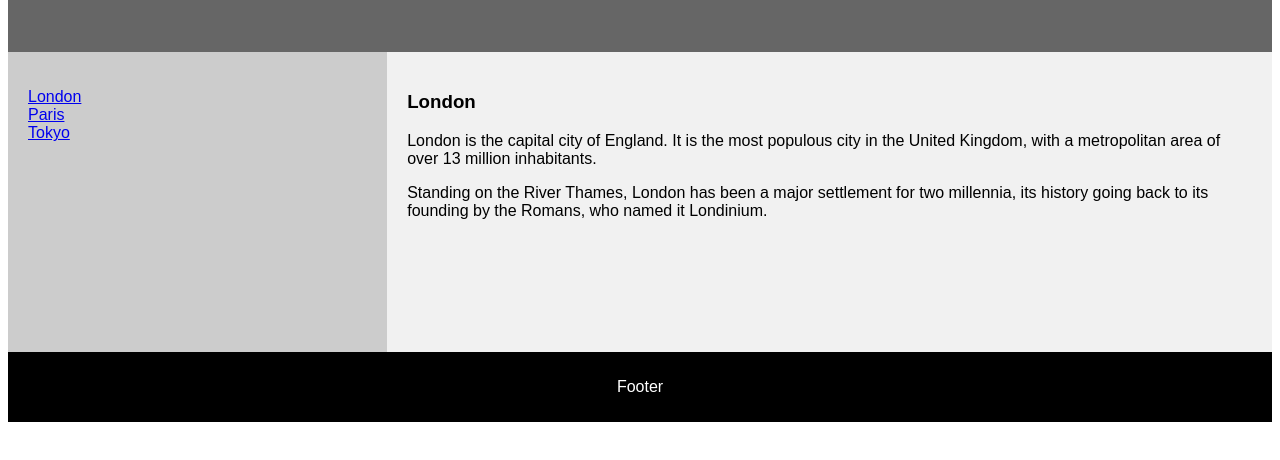
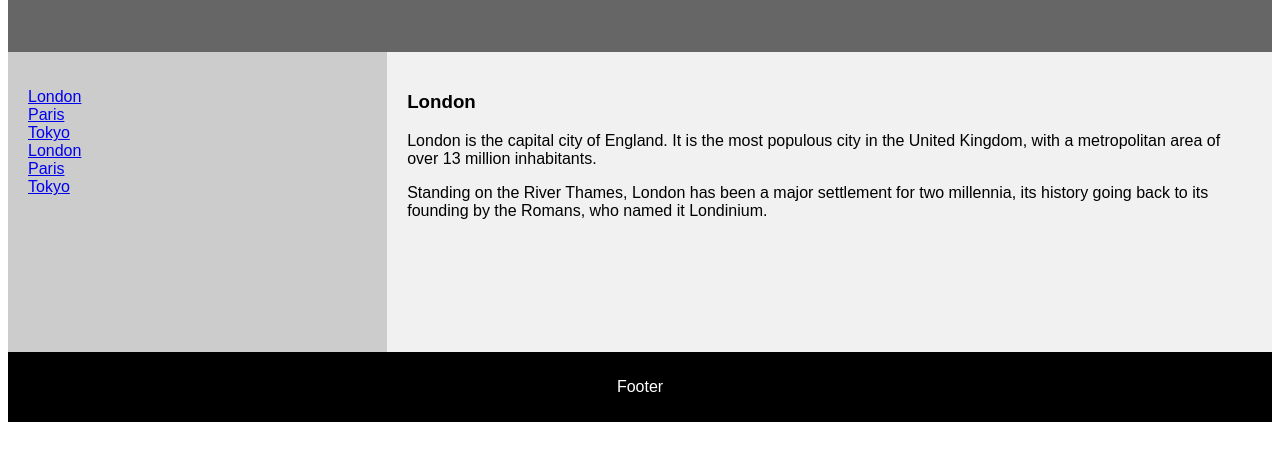
Before and after one commit to Prak879/Tet, a plain HTML site: page index.html in a window 1280 px wide. Shown: the part 164-624 px from the top of the page. Drawn offline with Linux system fonts and the light colour scheme.

Commit message:
added left menu links

```diff
--- a/index.html
+++ b/index.html
@@ -81,6 +81,9 @@ footer {
       <li><a href="#">London</a></li>
       <li><a href="#">Paris</a></li>
       <li><a href="#">Tokyo</a></li>
+	  <li><a href="#">London</a></li>
+      <li><a href="#">Paris</a></li>
+      <li><a href="#">Tokyo</a></li>
     </ul>
   </nav>
 
```
